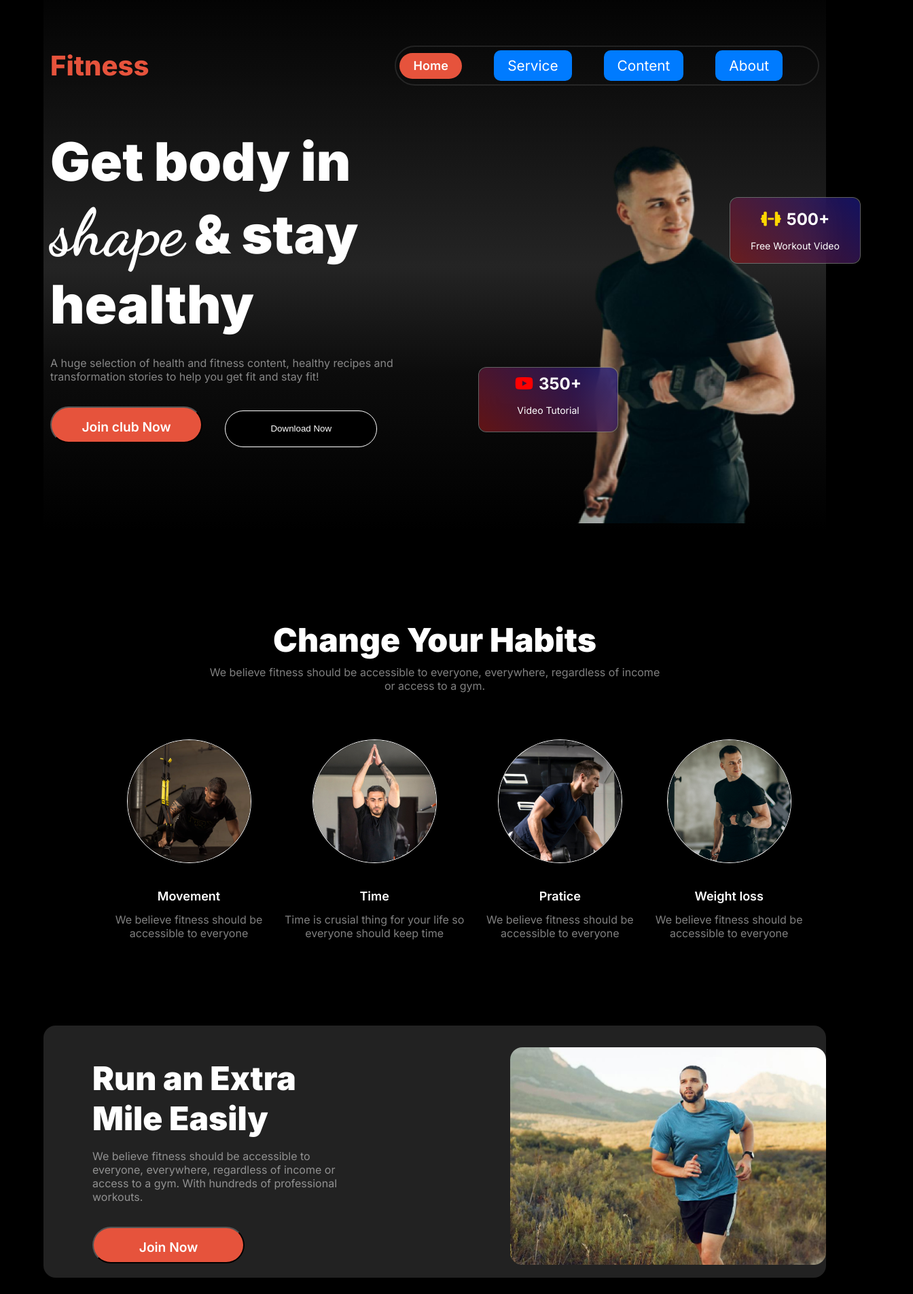
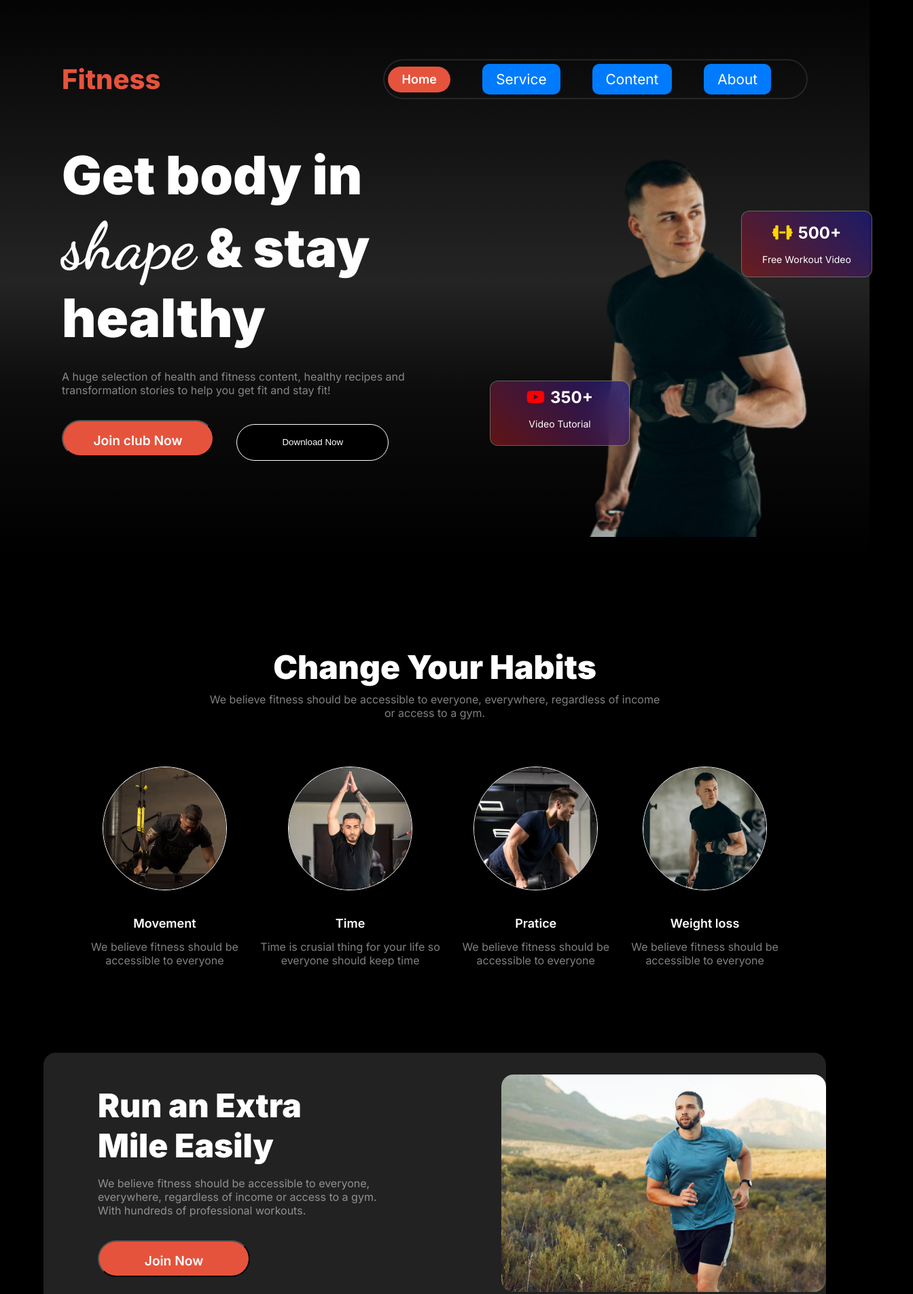
Before and after one commit to ahnoorwd/Assignment2, a plain HTML site: page index.html in a window 1280 px wide. Shown: the top 1904 px of the page at 68% size, 1344 px wide, since content can reach past the window. Drawn offline with Linux system fonts and the light colour scheme.

Commit message:
editted responsive for small devise

```diff
--- a/styles/style.css
+++ b/styles/style.css
@@ -2,7 +2,7 @@
 @import url('https://fonts.googleapis.com/css2?family=Dancing+Script:wght@400..700&display=swap');
 body{
     font-family: "Inter", sans-serif;
-   max-width: 90%;
+    /* max-width: 90%; */
     height: auto;
     /* border: 2px solid red; */
     margin: 0 auto;
@@ -78,12 +78,12 @@ body{
               rgba(0, 0, 0, 0) 100%),
               #000; */
 
-              padding: 10px;
+              padding: 30px;
 
 
 }
    .nav-bar{
-    max-width: 100%;
+    max-width: 90%;
     height: auto;
      /* border: 2px solid green;  */
     margin: 0 auto;
@@ -140,7 +140,7 @@ body{
     cursor: pointer;
    }
    .nav-bannar{
-    max-width: 100%;
+    max-width: 90%;
     height: auto;
 
     /* border: 2px solid blue; */
@@ -315,7 +315,7 @@ body{
    /* habits section ends here */
    /* run and milstone section stars here */
    .run-miles{
-    max-width: 100%;
+    max-width: 90%;
     height: 371px;
     border-radius: 18px;
     margin: 0 auto;
@@ -325,9 +325,9 @@ body{
 
    }
    .run-miles-left{
-    width: 443px;
+    width: 500px;
     height: 290px;
-    margin-left: 4.5rem;
+    margin-left: 5rem;
     margin-top: 3rem;
     /* border: 2px solid green; */
    }
@@ -335,7 +335,7 @@ body{
     width: 550px;
     height: 320px;
     border-radius: 18px;
-    margin-left: 15rem;
+    margin-left: 10rem;
     margin-top: 2rem;
     background-image: url(../images/run.jpg);
     background-size: 250%;
@@ -359,7 +359,7 @@ body{
    /* run and milstone section ends here */
    /* meeting section stras here */
    .meeting-container{
-    max-width: 100%;
+    max-width: 90%;
     height: auto;
      /* border: 2px solid red; */
     margin: 0 auto;
@@ -547,7 +547,7 @@ body{
 }
 
 .prb {
-  width: 100vw; /* Ensures it spans the full viewport width */
+  width: 100%; /* Ensures it spans the full viewport width */
   margin: 0; /* Removes any margin */
   padding: 0; /* Removes any padding */
   position: relative; /* Optional: ensures positioning is relative to its parent */
@@ -986,9 +986,9 @@ table{
             height: auto;
           }
           /* footer responsive here */
-          .footer-container{
+           .footer-container{
 
-            background: rgb(34, 34, 34,0.3);
+            /* background: rgb(34, 34, 34,0.3); */
 
          }
           .footer-content{
@@ -1013,7 +1013,7 @@ table{
 
          }
          .hr{
-          width: 90%;
+          width: 55%;
           margin: 32px;
          }
          /* bmi section responsive here */
```
Also changed, not shown: images/banner - Copy.png (added), images/exercise1 - Copy.jpg (added), images/exercise2 - Copy.png (added), images/exercise3 - Copy.png (added).
